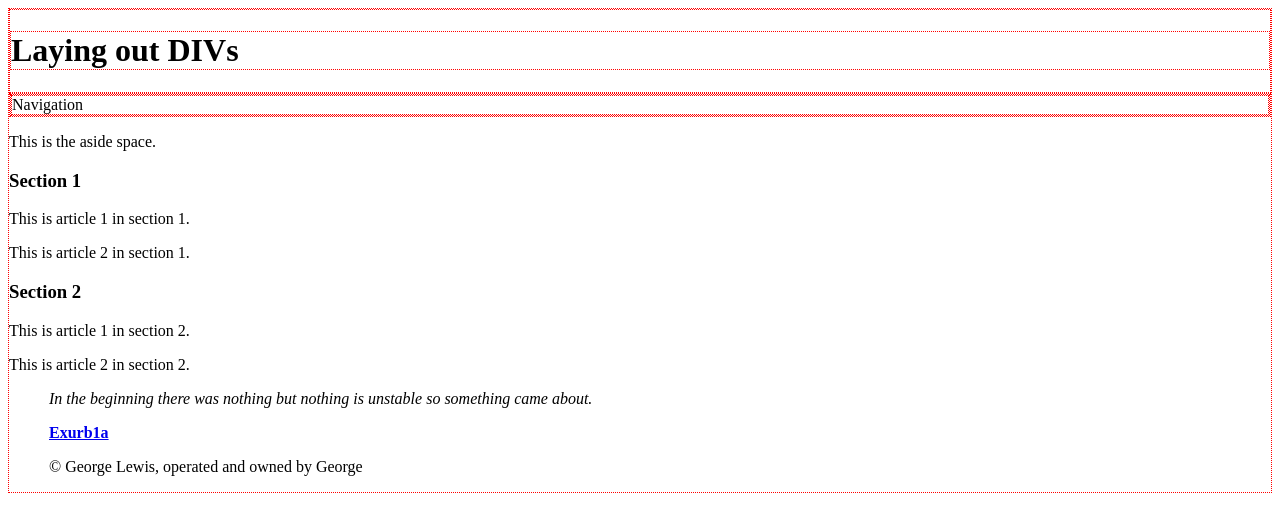
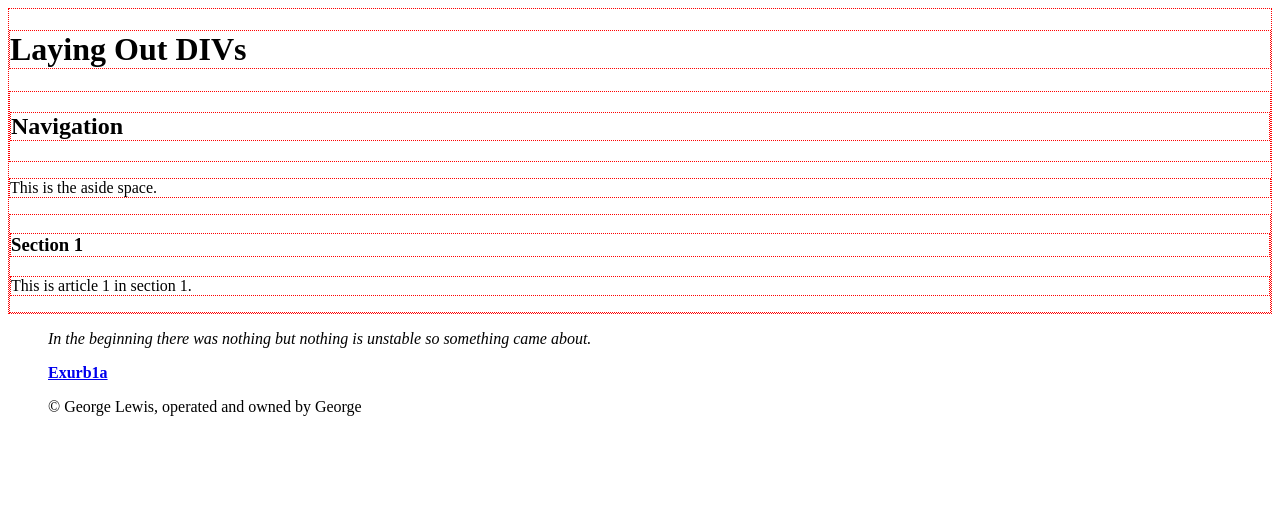
Before and after one commit to DuckyOperator/georgewebsite.github.io, a plain HTML site: page ChildPages/laying out divs.HTML in a window 1280 px wide. Drawn offline with Linux system fonts and the light colour scheme.

Commit message:
Update laying out divs.HTML

```diff
--- a/ChildPages/laying out divs.HTML
+++ b/ChildPages/laying out divs.HTML
@@ -13,31 +13,19 @@
 
 </head>
 
-<body>
+<div><body>
 
-  <div><header><div><h1><div>Laying out DIVs</div></h1></div></header><div>
-    <div><nav><div><h1<div>Navigation</div></h1></div></nav></div>
-  <aside><p>This is the aside space.</p></aside>
-  <section>
-    <h3>Section 1</h3>
+  <header><h1><div>Laying Out DIVs</div></h1></header>
+  <div><nav><h1><div>Navigation</div></h1></nav></div>
+  <aside><p><div>This is the aside space.</div></p></aside>
+  <div><section>
+    <h3><div>Section 1</div></h3>
     <article>
-      <p>This is article 1 in section 1.</p>
+      <p><div>This is article 1 in section 1.</div></p>
     </article>
-    <article>
-      <p>This is article 2 in section 1.</p>
-    </article>
-  </section>
-  <section>
-    <h3>Section 2</h3>
-    <article>
-      <p>This is article 1 in section 2.</p>
-    </article>
-    <article>
-      <p>This is article 2 in section 2.</p>
-    </article>
-  </section>
+  </section></div>
 
-</body>
+</body></div>
 
 <footer>
     <!-- Date Accessed: 20210916 -->
```
